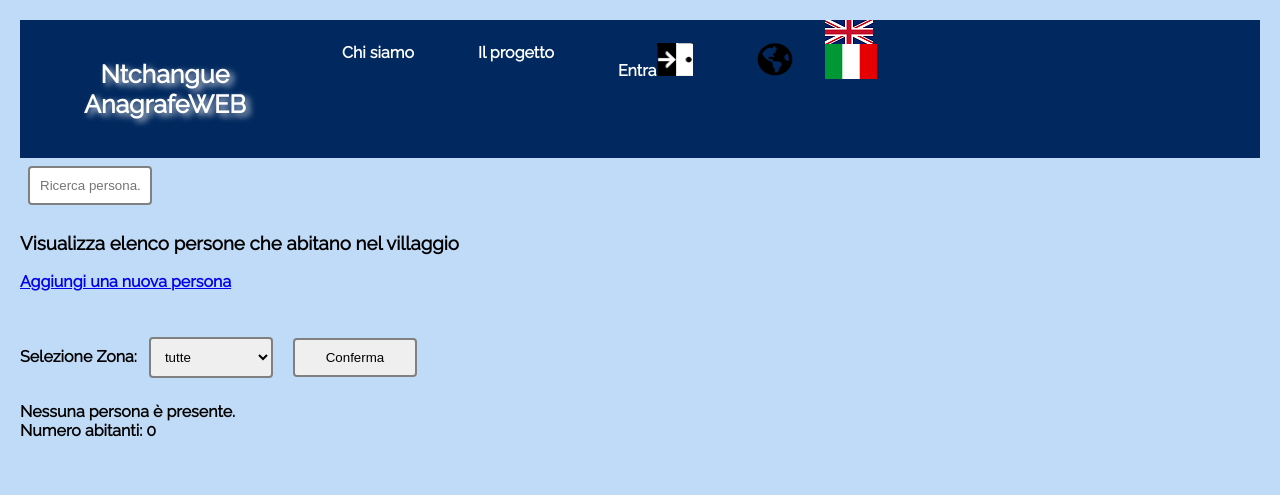
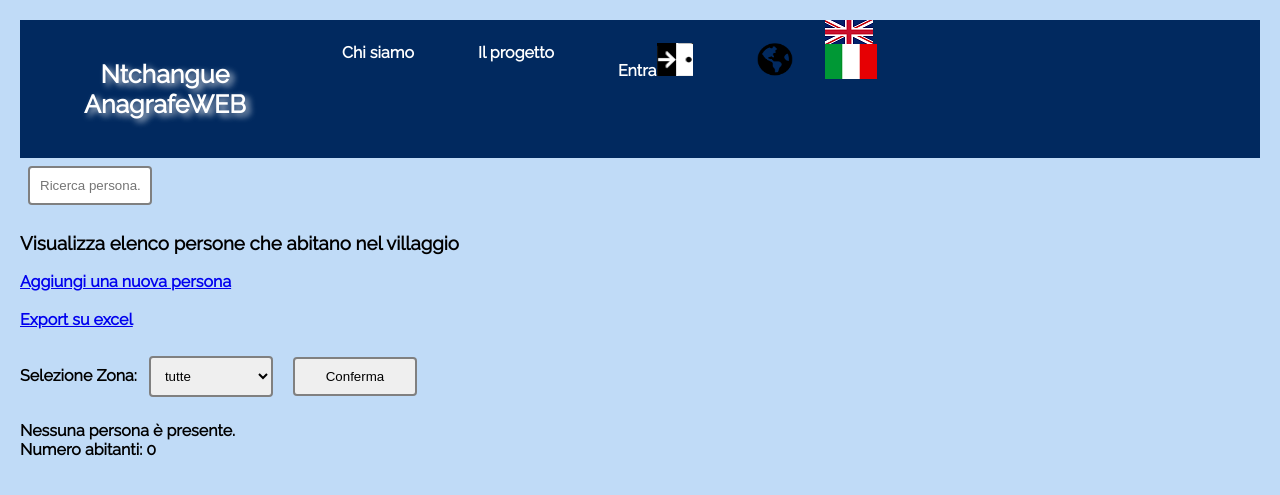
Before and after one commit to lorenzopiace/OSMGB, a PHP site: page /persone/gest_persone.php in a window 1280 px wide. Shown: the top 495 px of the page. Run offline with PHP 8.4, Linux system fonts and the light colour scheme; data that the repository does not hold is empty; a stand-in replaces the project's code that opens the database connection.

Commit message:
Aggiunta Export persona
fixes #42

```diff
--- a/Anagrafe/persone/gest_persone.php
+++ b/Anagrafe/persone/gest_persone.php
@@ -178,7 +178,7 @@ $first = ($pag - 1) * $x_pag;
  echo "<h3>".$jsonObj->{$lang."Persone"}[0]."</h3>";//Visualizza Elenco Persone
 
  echo "<a href='ins_persona.php'>".$jsonObj->{$lang."Persone"}[2]."</a><br><br>";//Aggiungi una nuova persona
-
+ echo"<a href='export.php'>Export su excel</a>";
 if (isset($_POST['cod_zona'])){
    $cod_zona = $_POST['cod_zona'];
 }
```
